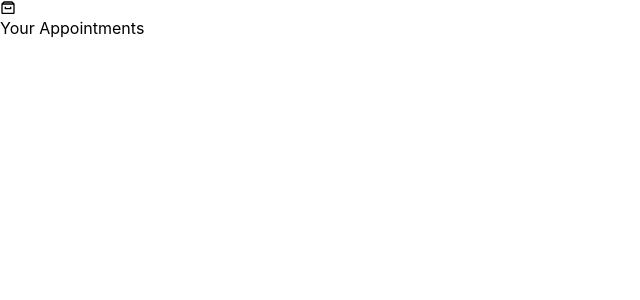
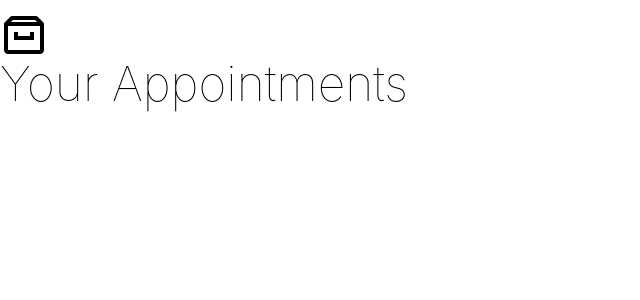
Before and after one commit to floresben/reactinterface, a React (Create React App) app: page / in a window 1280 px wide. Shown: the top 300 px of the page, without its empty margins (0-640 px from the left). Built offline with nearby package versions, Linux system fonts and the light colour scheme.

Commit message:
Adding styles

```diff
--- a/src/App.js
+++ b/src/App.js
@@ -2,8 +2,8 @@ import { BiArchive } from "react-icons/bi";
 
 function App() {
   return (
-    <div className="App">
-      <h1><BiArchive />Your Appointments</h1>
+    <div className="App containermx-auto mt-3 font-thin">
+      <h1 className="text-5xl"><BiArchive />Your Appointments</h1>
     </div>
   );
 }
```
